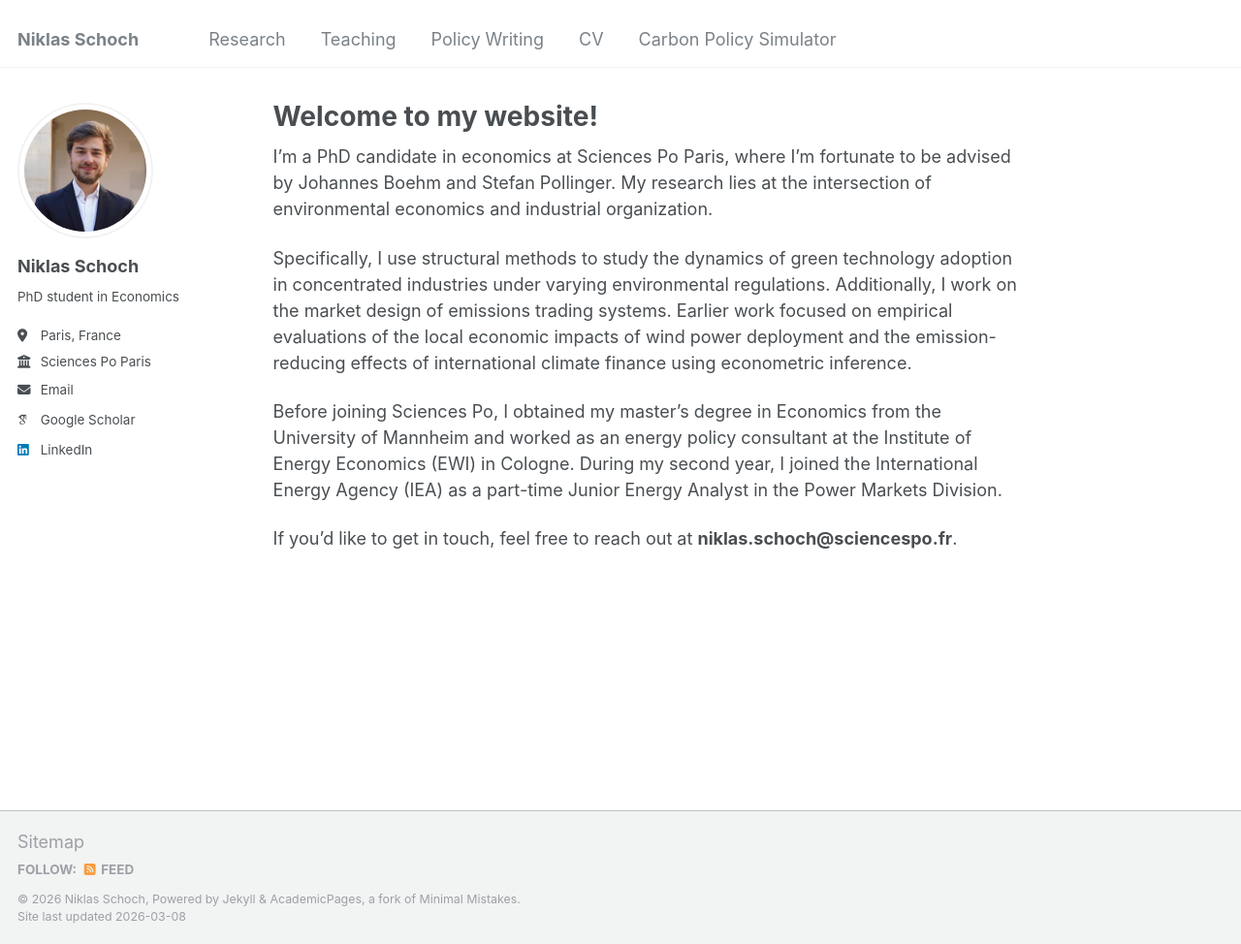
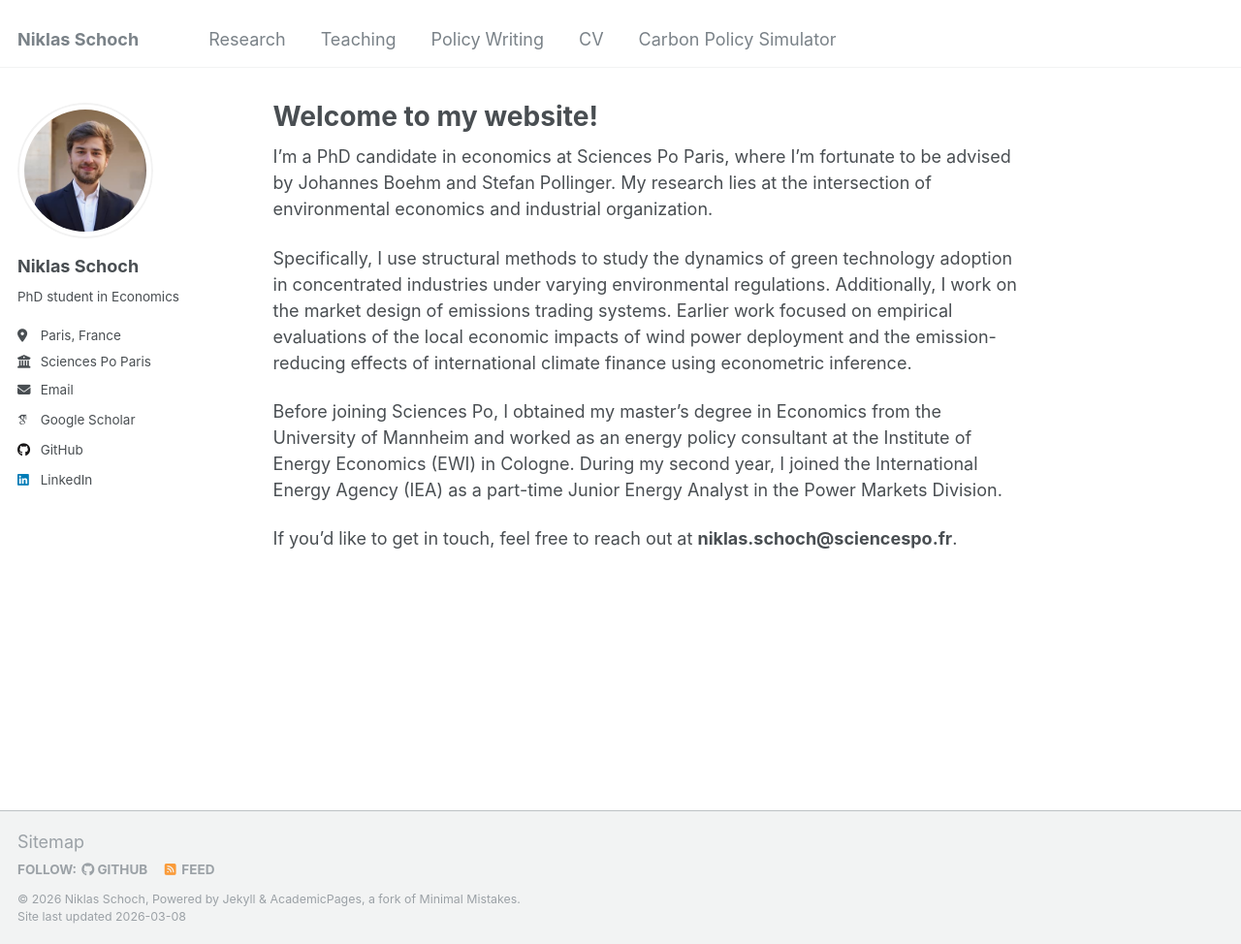
Before and after one commit to niklasschoch/niklasschoch.github.io, a Jekyll site: the page built from _pages/about.md, in a window 1280 px wide and 974 px high. Shown: the whole window at 97% size. Built offline with Jekyll 4.4.1, drawn with Linux system fonts in a browser that asks for light colours; some web fonts are replaced.

Commit message:
Update _config.yml

```diff
--- a/_config.yml
+++ b/_config.yml
@@ -32,6 +32,7 @@ author:
   # Academic websites
   googlescholar    : "https://scholar.google.com/citations?user=PmKEITwAAAAJ&hl=de&oi=ao"
   linkedin         : "niklas-schoch-64534086/"
+  github           : "niklasschoch"
 
 # Publication Category - The following the list of publication categories and their headings
 publication_category:
```
